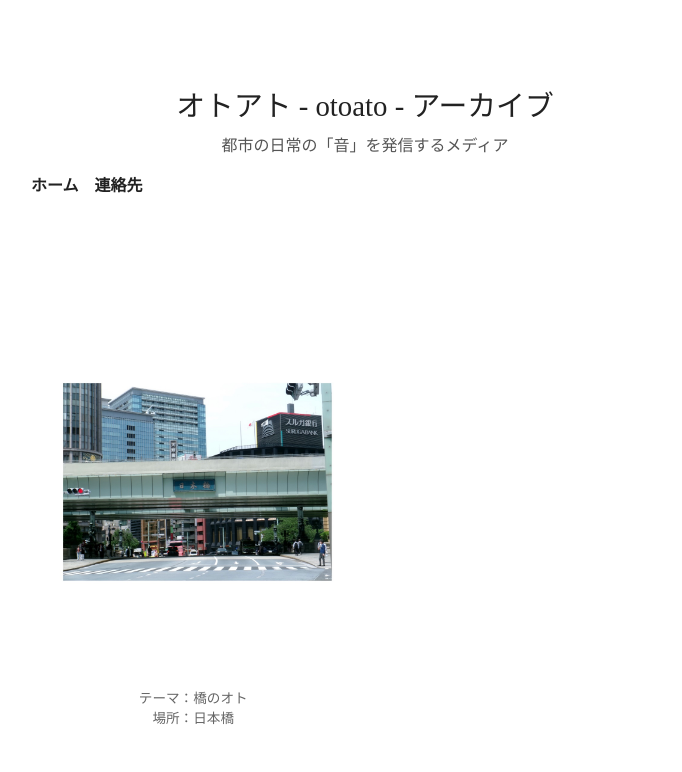
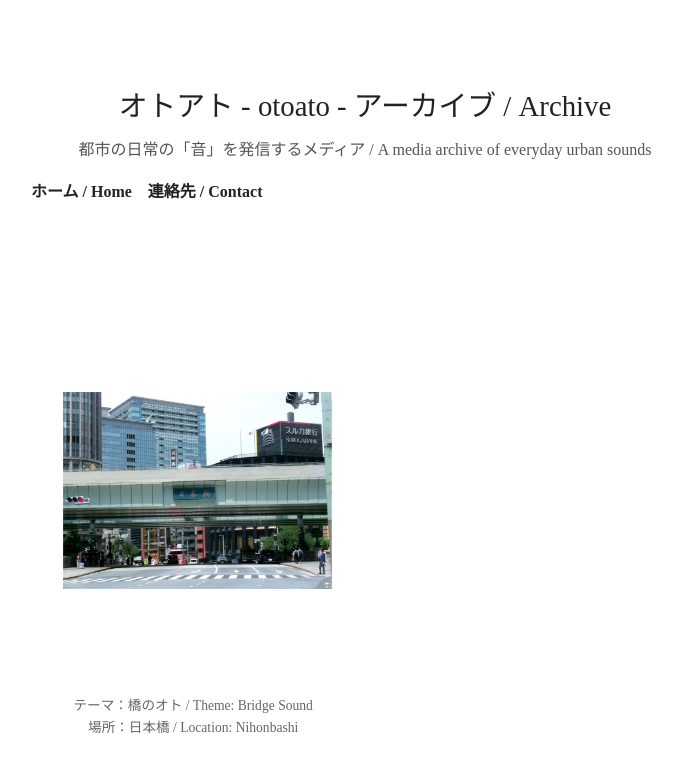
Before and after one commit to otoato/Otoato, a plain HTML site: page index.html in a window 1280 px wide. Shown: the whole page, without its empty margins (275-957 px from the left). Drawn offline with Linux system fonts and the light colour scheme.

Commit message:
Update index.html

```diff
--- a/index.html
+++ b/index.html
@@ -2,7 +2,7 @@
 <html lang="ja">
 <head>
 <meta charset="UTF-8" />
-<title>オトアト - otoato - アーカイブ</title>
+<title>オトアト - otoato - archive</title>
 <link rel="stylesheet" href="style.css" />
 <style>
   body {
@@ -12,6 +12,7 @@
     padding: 0 1rem;
     color: #222;
     background: #fff;
+    line-height: 1.6;
   }
   header h1 {
     font-weight: normal;
@@ -62,20 +63,24 @@
 </head>
 <body>
 <header>
-  <h1>オトアト - otoato - アーカイブ</h1>
-  <p>都市の日常の「音」を発信するメディア</p>
+  <h1>オトアト - otoato - アーカイブ / Archive</h1>
+  <p>都市の日常の「音」を発信するメディア / A media archive of everyday urban sounds</p>
   <nav>
     <ul>
-      <li><a href="index.html">ホーム</a></li>
-      <li><a href="contact.html">連絡先</a></li>
+      <li><a href="index.html">ホーム / Home</a></li>
+      <li><a href="contact.html">連絡先 / Contact</a></li>
     </ul>
   </nav>
 </header>
+
 <main class="gallery">
   <div class="item">
-     <a href="/Otoato/detail.html">
-      <img src="https://otoato.github.io/Otoato/images/reel1.jpg" alt="橋のオト" />
-      <p>テーマ：橋のオト<br />場所：日本橋</p>
+    <a href="/Otoato/detail.html">
+      <img src="https://otoato.github.io/Otoato/images/reel1.jpg" alt="橋のオト / Bridge Sound" />
+      <p>
+        テーマ：橋のオト / Theme: Bridge Sound<br />
+        場所：日本橋 / Location: Nihonbashi
+      </p>
     </a>
   </div>
 </main>
```
